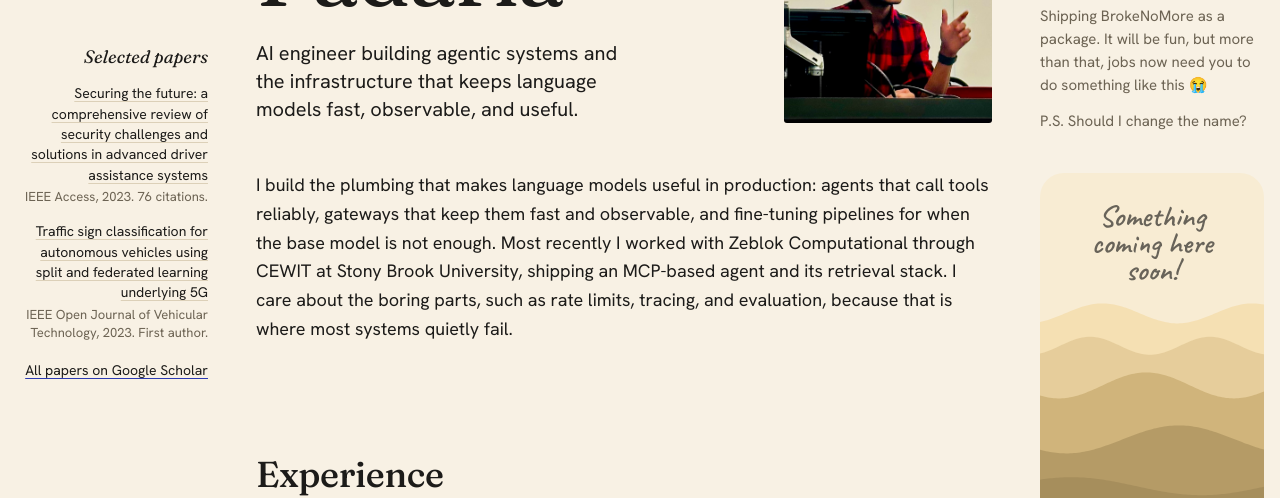
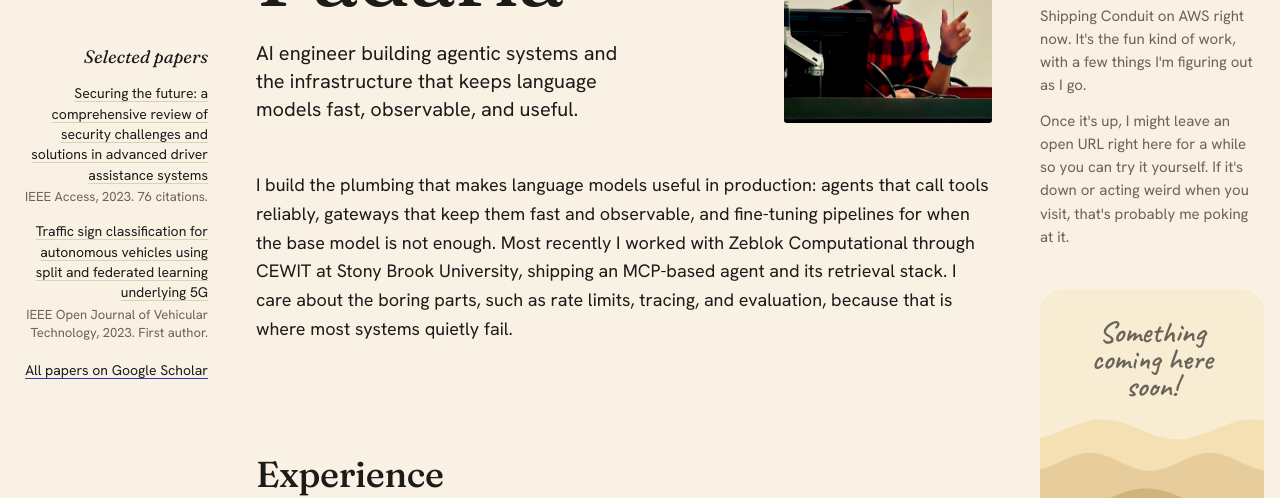
Before and after one commit to Spongy01/Spongy01.github.io, an Astro site: page / in a window 1280 px wide. Shown: the part 271-769 px from the top of the page. Built offline with nearby package versions, Linux system fonts and the light colour scheme; Astro itself is replaced by a stand-in of ours.

Commit message:
Update Currently note: shipping Conduit on AWS

```diff
--- a/src/pages/index.astro
+++ b/src/pages/index.astro
@@ -24,8 +24,9 @@ import Base from '../layouts/Base.astro';
 
         <p class="note__title" id="note-title">Currently</p>
         <!-- Edit this note: what you are exploring or working on right now. -->
-        <p class="note__body">Shipping BrokeNoMore as a package. It will be fun, but more than that, jobs now need you to do something like this 😭</p>
-        <p class="note__body">P.S. Should I change the name?</p>
+        <p class="note__body">Shipping Conduit on AWS right now. It's the fun kind of work, with a few things I'm figuring out as I go.</p>
+        <p class="note__body">Once it's up, I might leave an open URL right here for a while so you can try it yourself. If it's down or acting weird when you visit, that's probably me poking at it.</p>
+        <!-- When the URL is ready, add it as a link in the paragraph above. -->
 
         <div class="waves">
           <canvas aria-hidden="true"></canvas>
```
